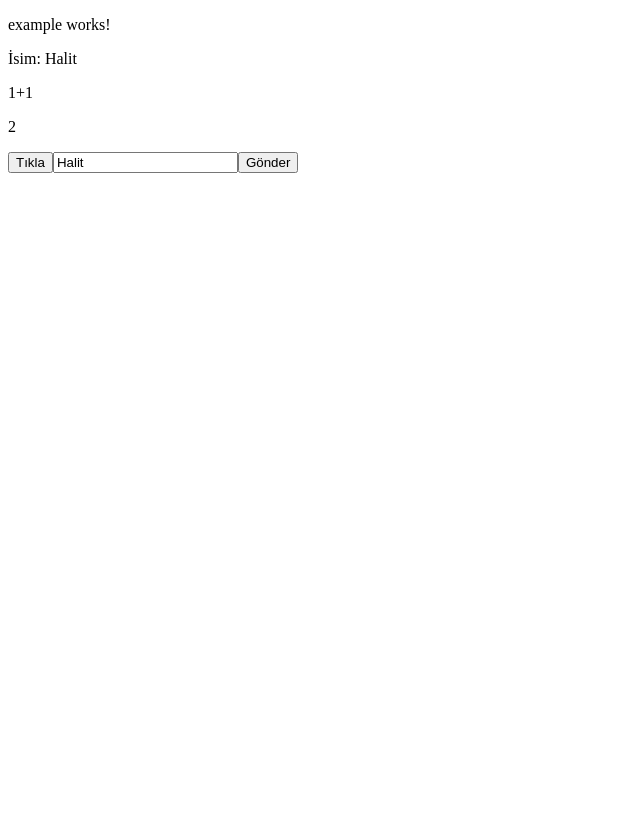
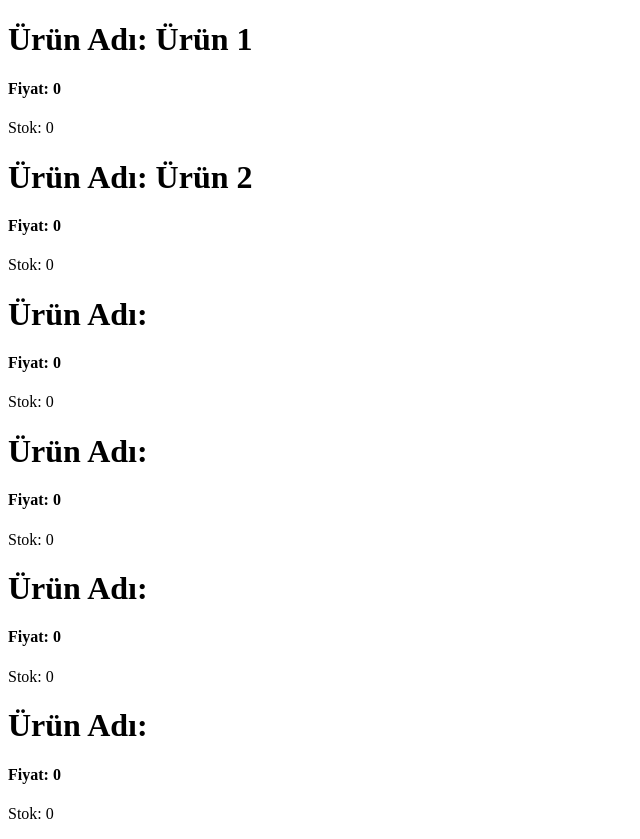
Before and after one commit to halitkalayci/angular-intro-etiya-10, an Angular app: page / in a window 1280 px wide. Shown: the whole page, without its empty margins (0-640 px from the left). Before the commit the page ends 800 px from the top, so only its background shows below. Built offline with nearby package versions, Linux system fonts and the light colour scheme.

Commit message:
input giriş

```diff
--- a/src/app/app.html
+++ b/src/app/app.html
@@ -1,15 +1 @@
-<app-example></app-example>
-
-<p>İsim: {{name}}</p>
-<p>1+1</p>
-<p>{{1+1}}</p>
-
-<button [class]="dynamicClass"
-(click)="onClick()"
->Tıkla
-</button>
-
-<input [(ngModel)]="name"/>
-
-
-<button (click)="submit()">Gönder</button>
+<app-product-list></app-product-list>
--- a/src/app/app.ts
+++ b/src/app/app.ts
@@ -1,13 +1,13 @@
 import { Component, signal } from '@angular/core';
 import { FormsModule } from '@angular/forms';
 import { RouterOutlet } from '@angular/router';
-import { Example } from './example/example';
+import { ProductList } from './components/product-list/product-list';
 
 @Component({
   selector: 'app-root', // bu component başka componentlarda <app-root></app-root> şeklinde kullanılır
   templateUrl: './app.html', // HTML şablon dosyasının yolu
   styleUrl: './app.scss', // Stil dosyasının yolu
-  imports: [FormsModule, Example], // bu componentin kullandığı diğer componentler, direktifler veya pipe'lar
+  imports: [FormsModule,ProductList], // bu componentin kullandığı diğer componentler, direktifler veya pipe'lar
 })
 export class App {
   public name: string = "Halit";
--- /dev/null
+++ b/src/app/components/product-card/product-card.html
@@ -0,0 +1,5 @@
+<div>
+<h1>Ürün Adı: {{productName}}</h1>
+<h4>Fiyat: {{productPrice}}</h4>
+<p>Stok: {{productStock}}</p>
+</div>
--- /dev/null
+++ b/src/app/components/product-card/product-card.ts
@@ -0,0 +1,13 @@
+import { Component, Input } from '@angular/core';
+
+@Component({
+  selector: 'app-product-card',
+  imports: [],
+  templateUrl: './product-card.html',
+  styleUrl: './product-card.scss'
+})
+export class ProductCard {
+  @Input() productName:string="";
+  productPrice:number=0;
+  productStock:number=0;
+}
--- /dev/null
+++ b/src/app/components/product-list/product-list.html
@@ -0,0 +1,6 @@
+<app-product-card productName="Ürün 1"></app-product-card>
+<app-product-card productName="Ürün 2"></app-product-card>
+<app-product-card></app-product-card>
+<app-product-card></app-product-card>
+<app-product-card></app-product-card>
+<app-product-card></app-product-card>
--- a/src/app/example/example.html
+++ /dev/null
@@ -1 +0,0 @@
-<p>example works!</p>
```
Also changed, not shown: src/app/components/product-list/product-list.ts (added, +12 -0 lines), src/app/example/example.ts (deleted, +0 -14 lines), src/app/components/product-card/product-card.scss (added), src/app/components/product-list/product-list.scss (added).
